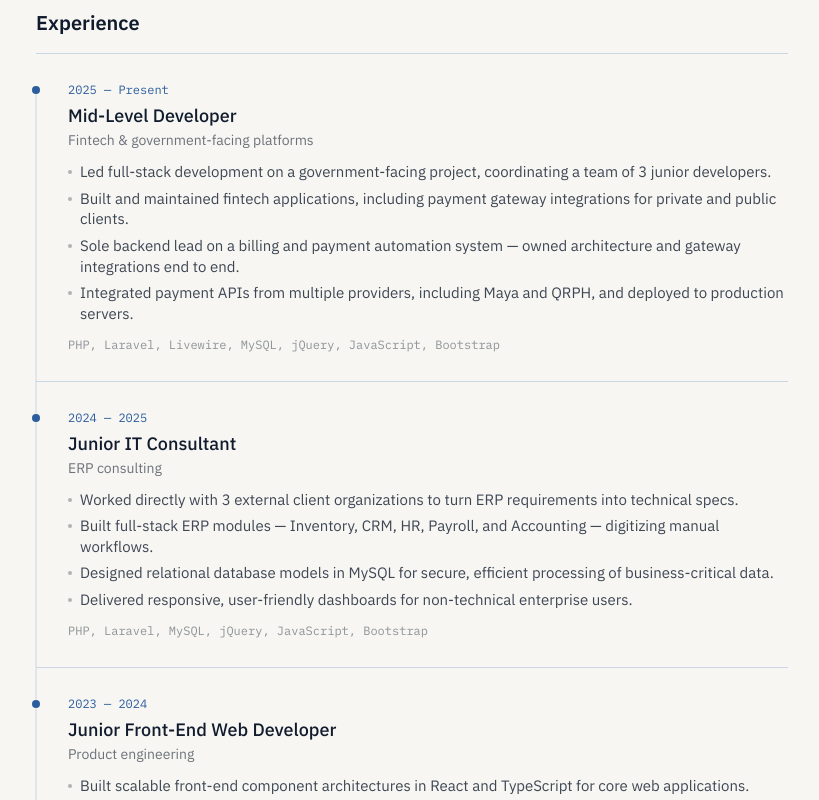
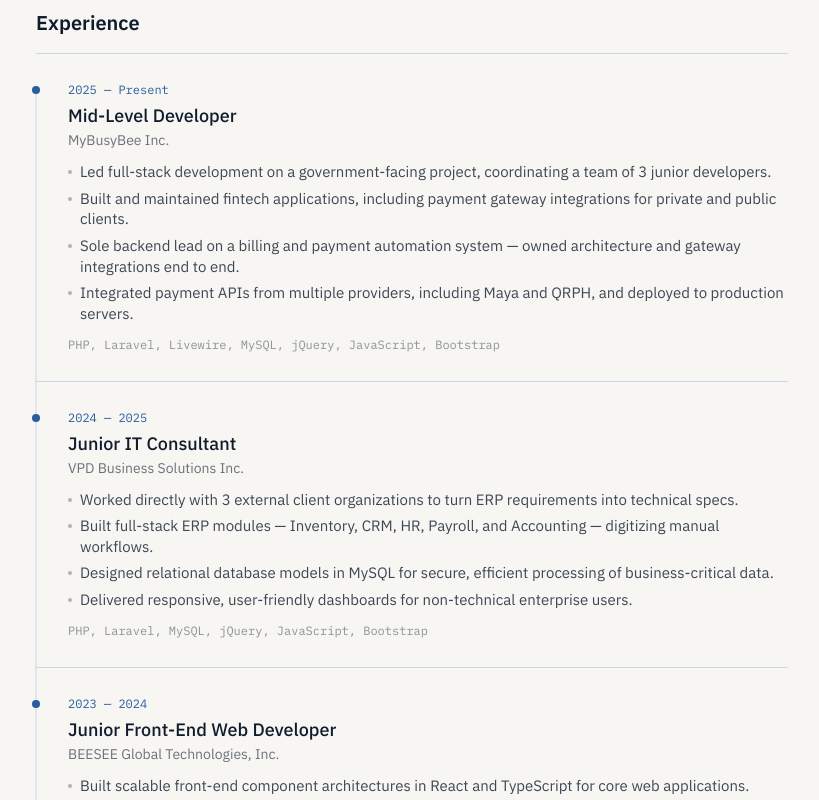
Before and after one commit to rodel17/MyPortfolio, a Vue app: page / in a window 1280 px wide. Shown: the part 860-1660 px from the top of the page, without its empty margins (228-1047 px from the left). Built offline with nearby package versions, Linux system fonts and the light colour scheme.

Commit message:
Update origin

```diff
--- a/src/data/resume.js
+++ b/src/data/resume.js
@@ -22,7 +22,7 @@ export const experience = [
   {
     years: '2025 — Present',
     title: 'Mid-Level Developer',
-    org: 'Fintech & government-facing platforms',
+    org: 'MyBusyBee Inc.',
     stack: 'PHP, Laravel, Livewire, MySQL, jQuery, JavaScript, Bootstrap',
     bullets: [
       'Led full-stack development on a government-facing project, coordinating a team of 3 junior developers.',
@@ -34,7 +34,7 @@ export const experience = [
   {
     years: '2024 — 2025',
     title: 'Junior IT Consultant',
-    org: 'ERP consulting',
+    org: 'VPD Business Solutions Inc.',
     stack: 'PHP, Laravel, MySQL, jQuery, JavaScript, Bootstrap',
     bullets: [
       'Worked directly with 3 external client organizations to turn ERP requirements into technical specs.',
@@ -46,7 +46,7 @@ export const experience = [
   {
     years: '2023 — 2024',
     title: 'Junior Front-End Web Developer',
-    org: 'Product engineering',
+    org: 'BEESEE Global Technologies, Inc.',
     stack: 'React.js, JavaScript, TypeScript, Bootstrap',
     bullets: [
       'Built scalable front-end component architectures in React and TypeScript for core web applications.',
```
